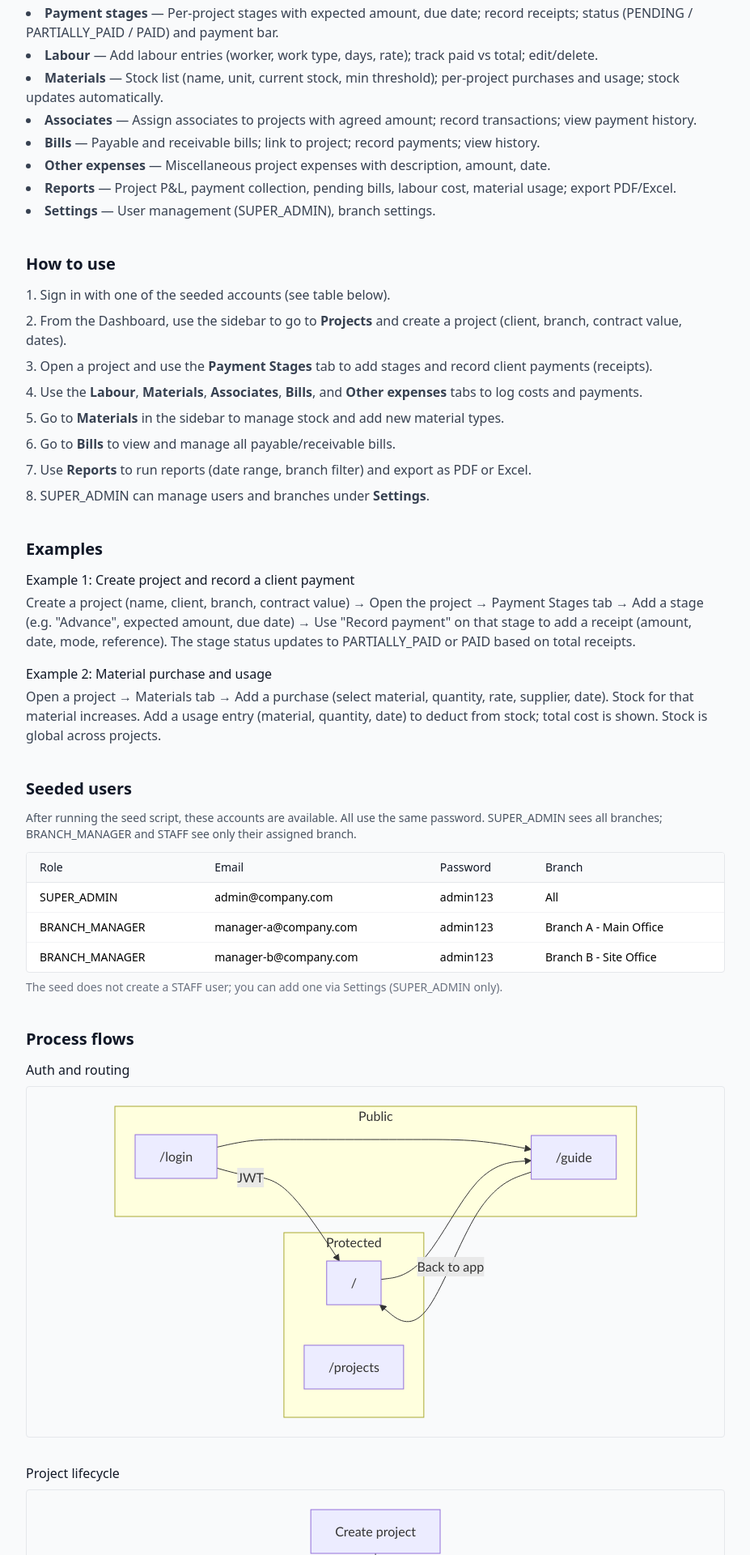
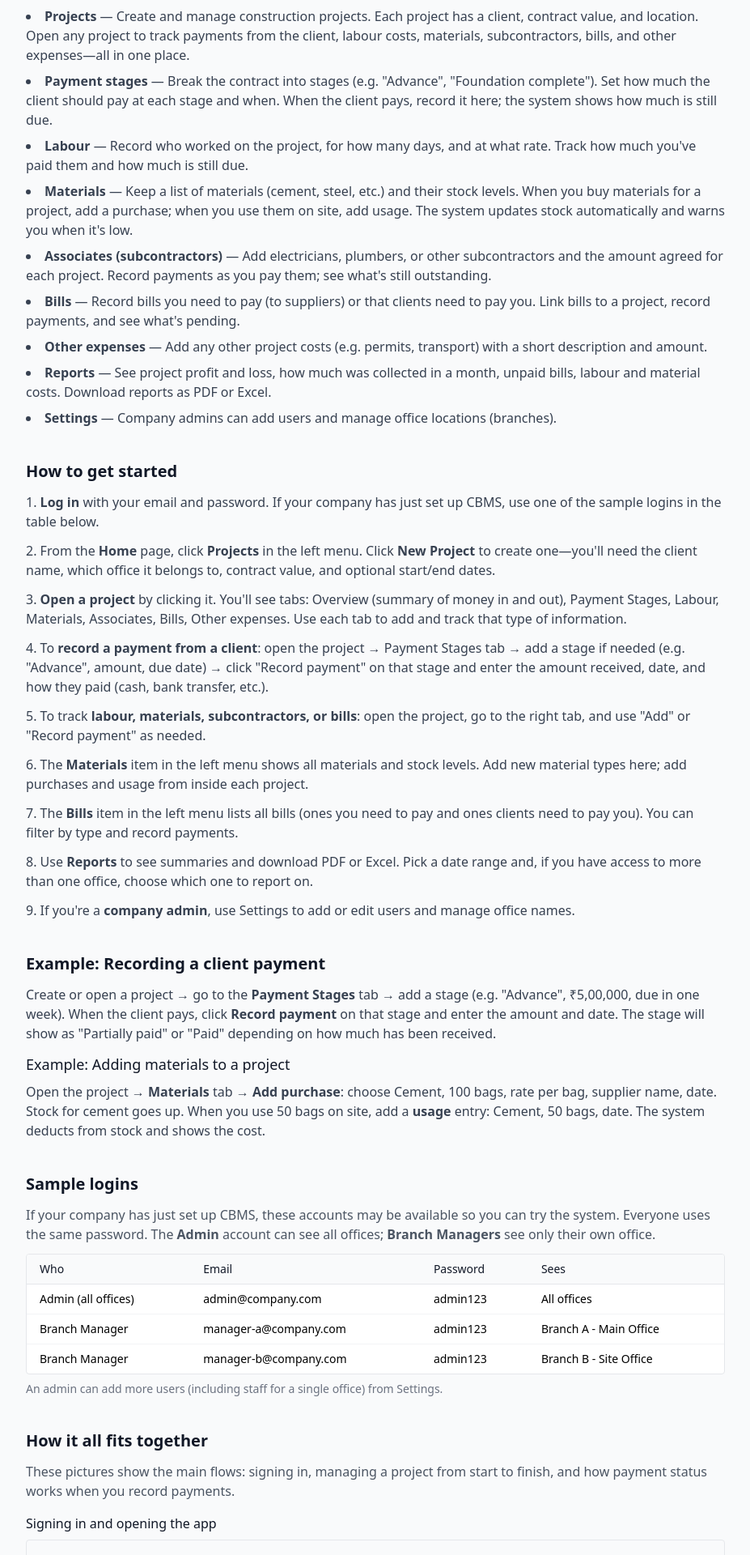
Before and after one commit to mishabcp/buildops, a React (Vite) app in the folder client/: page /guide in a window 1280 px wide. Shown: the part 240-2160 px from the top of the page at 81% size, without its empty margins (176-1103 px from the left). Built offline with nearby package versions, Linux system fonts and the light colour scheme; no server answers.

Commit message:
Make guide non-technical and user-friendly; fix TableSkeleton import in MaterialList

```diff
--- a/client/src/pages/guide/Guide.jsx
+++ b/client/src/pages/guide/Guide.jsx
@@ -3,36 +3,39 @@ import { authStore } from '../../store/authStore.js';
 import { MermaidDiagram } from '../../components/guide/MermaidDiagram.jsx';
 
 const AUTH_FLOW = `flowchart LR
-  subgraph public [Public]
-    Login["/login"]
-    Guide["/guide"]
+  subgraph before [Before sign in]
+    Login["Sign in page"]
+    Guide["This guide"]
   end
-  subgraph protected [Protected]
-    Dashboard["/"]
-    Projects["/projects"]
+  subgraph after [After sign in]
+    Dashboard["Home"]
+    Projects["Projects"]
   end
-  Login -->|"JWT"| Dashboard
+  Login -->|"Enter email and password"| Dashboard
   Login --> Guide
   Dashboard --> Guide
   Guide -->|"Back to app"| Dashboard`;
 
 const PROJECT_LIFECYCLE = `flowchart TD
-  Create["Create project"] --> Stages["Add payment stages"]
-  Stages --> Labour["Add labour entries"]
-  Labour --> Materials["Materials: purchase / usage"]
-  Materials --> Associates["Assign associates"]
-  Associates --> Bills["Add bills"]
-  Bills --> Expenses["Other expenses"]
-  Expenses --> Payments["Record payments"]
-  Payments --> Reports["Run reports / export"]`;
+  Create["Create a project"] --> Stages["Add payment stages from client"]
+  Stages --> Labour["Add labour and wages"]
+  Labour --> Materials["Add materials bought and used"]
+  Materials --> Associates["Add subcontractors"]
+  Associates --> Bills["Add bills to pay or receive"]
+  Bills --> Expenses["Add other expenses"]
+  Expenses --> Payments["Record all payments"]
+  Payments --> Reports["View and download reports"]`;
 
 const PAYMENT_STATUS = `stateDiagram-v2
-  [*] --> PENDING
-  PENDING --> PARTIALLY_PAID: record payment
-  PARTIALLY_PAID --> PARTIALLY_PAID: another payment
-  PARTIALLY_PAID --> PAID: full amount
-  PENDING --> PAID: full payment
-  PAID --> [*]`;
+  state "Not paid" as NotPaid
+  state "Some paid" as SomePaid
+  state "Fully paid" as FullyPaid
+  [*] --> NotPaid
+  NotPaid --> SomePaid: you record a payment
+  SomePaid --> SomePaid: another payment
+  SomePaid --> FullyPaid: full amount received
+  NotPaid --> FullyPaid: client pays in full
+  FullyPaid --> [*]`;
 
 export function Guide() {
   const token = authStore((s) => s.token);
@@ -41,7 +44,12 @@ export function Guide() {
     <div className="min-h-screen bg-gray-50">
       <div className="mx-auto max-w-4xl px-4 py-8">
         <div className="mb-8 flex flex-wrap items-center justify-between gap-4">
-          <h1 className="text-3xl font-semibold text-gray-900">CBMS User Guide</h1>
+          <div>
+            <h1 className="text-3xl font-semibold text-gray-900">CBMS User Guide</h1>
+            <p className="mt-1 text-gray-600">
+              Learn what you can do in CBMS and how to get started—no technical knowledge needed.
+            </p>
+          </div>
           {token && (
             <Link
               to="/"
@@ -53,79 +61,77 @@ export function Guide() {
         </div>
 
         <section className="mb-10">
-          <h2 className="mb-3 text-xl font-semibold text-gray-900">Features</h2>
-          <ul className="list-inside list-disc space-y-1 text-gray-700">
-            <li><strong>Dashboard</strong> — Stat cards (active projects, received this month, outstanding, pending to vendors), low-stock alerts, recent projects. Branch filter for SUPER_ADMIN.</li>
-            <li><strong>Projects</strong> — List with filters (branch, status) and search; create/edit projects; detail page with tabs: Overview, Payment Stages, Labour, Materials, Associates, Bills, Other Expenses.</li>
-            <li><strong>Payment stages</strong> — Per-project stages with expected amount, due date; record receipts; status (PENDING / PARTIALLY_PAID / PAID) and payment bar.</li>
-            <li><strong>Labour</strong> — Add labour entries (worker, work type, days, rate); track paid vs total; edit/delete.</li>
-            <li><strong>Materials</strong> — Stock list (name, unit, current stock, min threshold); per-project purchases and usage; stock updates automatically.</li>
-            <li><strong>Associates</strong> — Assign associates to projects with agreed amount; record transactions; view payment history.</li>
-            <li><strong>Bills</strong> — Payable and receivable bills; link to project; record payments; view history.</li>
-            <li><strong>Other expenses</strong> — Miscellaneous project expenses with description, amount, date.</li>
-            <li><strong>Reports</strong> — Project P&amp;L, payment collection, pending bills, labour cost, material usage; export PDF/Excel.</li>
-            <li><strong>Settings</strong> — User management (SUPER_ADMIN), branch settings.</li>
+          <h2 className="mb-3 text-xl font-semibold text-gray-900">What you can do</h2>
+          <ul className="list-inside list-disc space-y-2 text-gray-700">
+            <li><strong>Home (Dashboard)</strong> — See at a glance: how many projects are active, how much money came in this month, what clients still owe you, and what you owe to vendors. Get alerts when material stock is low, and see your latest projects.</li>
+            <li><strong>Projects</strong> — Create and manage construction projects. Each project has a client, contract value, and location. Open any project to track payments from the client, labour costs, materials, subcontractors, bills, and other expenses—all in one place.</li>
+            <li><strong>Payment stages</strong> — Break the contract into stages (e.g. &quot;Advance&quot;, &quot;Foundation complete&quot;). Set how much the client should pay at each stage and when. When the client pays, record it here; the system shows how much is still due.</li>
+            <li><strong>Labour</strong> — Record who worked on the project, for how many days, and at what rate. Track how much you&apos;ve paid them and how much is still due.</li>
+            <li><strong>Materials</strong> — Keep a list of materials (cement, steel, etc.) and their stock levels. When you buy materials for a project, add a purchase; when you use them on site, add usage. The system updates stock automatically and warns you when it&apos;s low.</li>
+            <li><strong>Associates (subcontractors)</strong> — Add electricians, plumbers, or other subcontractors and the amount agreed for each project. Record payments as you pay them; see what&apos;s still outstanding.</li>
+            <li><strong>Bills</strong> — Record bills you need to pay (to suppliers) or that clients need to pay you. Link bills to a project, record payments, and see what&apos;s pending.</li>
+            <li><strong>Other expenses</strong> — Add any other project costs (e.g. permits, transport) with a short description and amount.</li>
+            <li><strong>Reports</strong> — See project profit and loss, how much was collected in a month, unpaid bills, labour and material costs. Download reports as PDF or Excel.</li>
+            <li><strong>Settings</strong> — Company admins can add users and manage office locations (branches).</li>
           </ul>
         </section>
 
         <section className="mb-10">
-          <h2 className="mb-3 text-xl font-semibold text-gray-900">How to use</h2>
-          <ol className="list-inside list-decimal space-y-2 text-gray-700">
-            <li>Sign in with one of the seeded accounts (see table below).</li>
-            <li>From the Dashboard, use the sidebar to go to <strong>Projects</strong> and create a project (client, branch, contract value, dates).</li>
-            <li>Open a project and use the <strong>Payment Stages</strong> tab to add stages and record client payments (receipts).</li>
-            <li>Use the <strong>Labour</strong>, <strong>Materials</strong>, <strong>Associates</strong>, <strong>Bills</strong>, and <strong>Other expenses</strong> tabs to log costs and payments.</li>
-            <li>Go to <strong>Materials</strong> in the sidebar to manage stock and add new material types.</li>
-            <li>Go to <strong>Bills</strong> to view and manage all payable/receivable bills.</li>
-            <li>Use <strong>Reports</strong> to run reports (date range, branch filter) and export as PDF or Excel.</li>
-            <li>SUPER_ADMIN can manage users and branches under <strong>Settings</strong>.</li>
+          <h2 className="mb-3 text-xl font-semibold text-gray-900">How to get started</h2>
+          <ol className="list-inside list-decimal space-y-3 text-gray-700">
+            <li><strong>Log in</strong> with your email and password. If your company has just set up CBMS, use one of the sample logins in the table below.</li>
+            <li>From the <strong>Home</strong> page, click <strong>Projects</strong> in the left menu. Click <strong>New Project</strong> to create one—you&apos;ll need the client name, which office it belongs to, contract value, and optional start/end dates.</li>
+            <li><strong>Open a project</strong> by clicking it. You&apos;ll see tabs: Overview (summary of money in and out), Payment Stages, Labour, Materials, Associates, Bills, Other expenses. Use each tab to add and track that type of information.</li>
+            <li>To <strong>record a payment from a client</strong>: open the project → Payment Stages tab → add a stage if needed (e.g. &quot;Advance&quot;, amount, due date) → click &quot;Record payment&quot; on that stage and enter the amount received, date, and how they paid (cash, bank transfer, etc.).</li>
+            <li>To track <strong>labour, materials, subcontractors, or bills</strong>: open the project, go to the right tab, and use &quot;Add&quot; or &quot;Record payment&quot; as needed.</li>
+            <li>The <strong>Materials</strong> item in the left menu shows all materials and stock levels. Add new material types here; add purchases and usage from inside each project.</li>
+            <li>The <strong>Bills</strong> item in the left menu lists all bills (ones you need to pay and ones clients need to pay you). You can filter by type and record payments.</li>
+            <li>Use <strong>Reports</strong> to see summaries and download PDF or Excel. Pick a date range and, if you have access to more than one office, choose which one to report on.</li>
+            <li>If you&apos;re a <strong>company admin</strong>, use Settings to add or edit users and manage office names.</li>
           </ol>
         </section>
 
         <section className="mb-10">
-          <h2 className="mb-3 text-xl font-semibold text-gray-900">Examples</h2>
-          <div className="space-y-4 text-gray-700">
-            <div>
-              <h3 className="mb-1 font-medium text-gray-900">Example 1: Create project and record a client payment</h3>
-              <p>Create a project (name, client, branch, contract value) → Open the project → Payment Stages tab → Add a stage (e.g. &quot;Advance&quot;, expected amount, due date) → Use &quot;Record payment&quot; on that stage to add a receipt (amount, date, mode, reference). The stage status updates to PARTIALLY_PAID or PAID based on total receipts.</p>
-            </div>
-            <div>
-              <h3 className="mb-1 font-medium text-gray-900">Example 2: Material purchase and usage</h3>
-              <p>Open a project → Materials tab → Add a purchase (select material, quantity, rate, supplier, date). Stock for that material increases. Add a usage entry (material, quantity, date) to deduct from stock; total cost is shown. Stock is global across projects.</p>
-            </div>
-          </div>
+          <h2 className="mb-3 text-xl font-semibold text-gray-900">Example: Recording a client payment</h2>
+          <p className="mb-3 text-gray-700">
+            Create or open a project → go to the <strong>Payment Stages</strong> tab → add a stage (e.g. &quot;Advance&quot;, ₹5,00,000, due in one week). When the client pays, click <strong>Record payment</strong> on that stage and enter the amount and date. The stage will show as &quot;Partially paid&quot; or &quot;Paid&quot; depending on how much has been received.
+          </p>
+          <h3 className="mb-2 text-lg font-medium text-gray-900">Example: Adding materials to a project</h3>
+          <p className="text-gray-700">
+            Open the project → <strong>Materials</strong> tab → <strong>Add purchase</strong>: choose Cement, 100 bags, rate per bag, supplier name, date. Stock for cement goes up. When you use 50 bags on site, add a <strong>usage</strong> entry: Cement, 50 bags, date. The system deducts from stock and shows the cost.
+          </p>
         </section>
 
         <section className="mb-10">
-          <h2 className="mb-3 text-xl font-semibold text-gray-900">Seeded users</h2>
-          <p className="mb-3 text-sm text-gray-600">
-            After running the seed script, these accounts are available. All use the same password. SUPER_ADMIN sees all branches; BRANCH_MANAGER and STAFF see only their assigned branch.
+          <h2 className="mb-3 text-xl font-semibold text-gray-900">Sample logins</h2>
+          <p className="mb-3 text-gray-600">
+            If your company has just set up CBMS, these accounts may be available so you can try the system. Everyone uses the same password. The <strong>Admin</strong> account can see all offices; <strong>Branch Managers</strong> see only their own office.
           </p>
           <div className="overflow-x-auto rounded border border-gray-200 bg-white">
             <table className="min-w-full text-left text-sm">
               <thead>
                 <tr className="border-b border-gray-200 bg-gray-50">
-                  <th className="px-4 py-2 font-medium text-gray-900">Role</th>
+                  <th className="px-4 py-2 font-medium text-gray-900">Who</th>
                   <th className="px-4 py-2 font-medium text-gray-900">Email</th>
                   <th className="px-4 py-2 font-medium text-gray-900">Password</th>
-                  <th className="px-4 py-2 font-medium text-gray-900">Branch</th>
+                  <th className="px-4 py-2 font-medium text-gray-900">Sees</th>
                 </tr>
               </thead>
               <tbody>
                 <tr className="border-b border-gray-100">
-                  <td className="px-4 py-2">SUPER_ADMIN</td>
+                  <td className="px-4 py-2">Admin (all offices)</td>
                   <td className="px-4 py-2">admin@company.com</td>
                   <td className="px-4 py-2">admin123</td>
-                  <td className="px-4 py-2">All</td>
+                  <td className="px-4 py-2">All offices</td>
                 </tr>
                 <tr className="border-b border-gray-100">
-                  <td className="px-4 py-2">BRANCH_MANAGER</td>
+                  <td className="px-4 py-2">Branch Manager</td>
                   <td className="px-4 py-2">manager-a@company.com</td>
                   <td className="px-4 py-2">admin123</td>
                   <td className="px-4 py-2">Branch A - Main Office</td>
                 </tr>
                 <tr>
-                  <td className="px-4 py-2">BRANCH_MANAGER</td>
+                  <td className="px-4 py-2">Branch Manager</td>
                   <td className="px-4 py-2">manager-b@company.com</td>
                   <td className="px-4 py-2">admin123</td>
                   <td className="px-4 py-2">Branch B - Site Office</td>
@@ -133,23 +139,30 @@ export function Guide() {
               </tbody>
             </table>
           </div>
-          <p className="mt-2 text-sm text-gray-500">The seed does not create a STAFF user; you can add one via Settings (SUPER_ADMIN only).</p>
+          <p className="mt-2 text-sm text-gray-500">
+            An admin can add more users (including staff for a single office) from Settings.
+          </p>
         </section>
 
         <section className="mb-10">
-          <h2 className="mb-3 text-xl font-semibold text-gray-900">Process flows</h2>
-
+          <h2 className="mb-3 text-xl font-semibold text-gray-900">How it all fits together</h2>
+          <p className="mb-4 text-gray-600">
+            These pictures show the main flows: signing in, managing a project from start to finish, and how payment status works when you record payments.
+          </p>
           <div className="space-y-8">
             <div>
-              <h3 className="mb-2 font-medium text-gray-900">Auth and routing</h3>
+              <h3 className="mb-2 font-medium text-gray-900">Signing in and opening the app</h3>
               <MermaidDiagram chart={AUTH_FLOW} className="my-2" />
             </div>
             <div>
-              <h3 className="mb-2 font-medium text-gray-900">Project lifecycle</h3>
+              <h3 className="mb-2 font-medium text-gray-900">Typical project flow</h3>
               <MermaidDiagram chart={PROJECT_LIFECYCLE} className="my-2" />
             </div>
             <div>
-              <h3 className="mb-2 font-medium text-gray-900">Payment status (stages, labour, associates, bills)</h3>
+              <h3 className="mb-2 font-medium text-gray-900">How payment status works</h3>
+              <p className="mb-2 text-sm text-gray-600">
+                When you haven&apos;t recorded any payment, the status is &quot;Not paid&quot;. After you record some (but not the full amount), it becomes &quot;Some paid&quot;. When the full amount is received, it shows &quot;Fully paid&quot;.
+              </p>
               <MermaidDiagram chart={PAYMENT_STATUS} className="my-2" />
             </div>
           </div>
--- a/client/src/pages/materials/MaterialList.jsx
+++ b/client/src/pages/materials/MaterialList.jsx
@@ -1,5 +1,6 @@
 import { useState, useEffect } from 'react';
 import { PageWrapper } from '../../components/layout/PageWrapper.jsx';
+import { TableSkeleton } from '../../components/shared/TableSkeleton.jsx';
 import { Button } from '../../components/ui/button.jsx';
 import { getMaterials, createMaterial, updateMaterial } from '../../api/materials.api.js';
 import { MaterialForm } from './MaterialForm.jsx';
```
